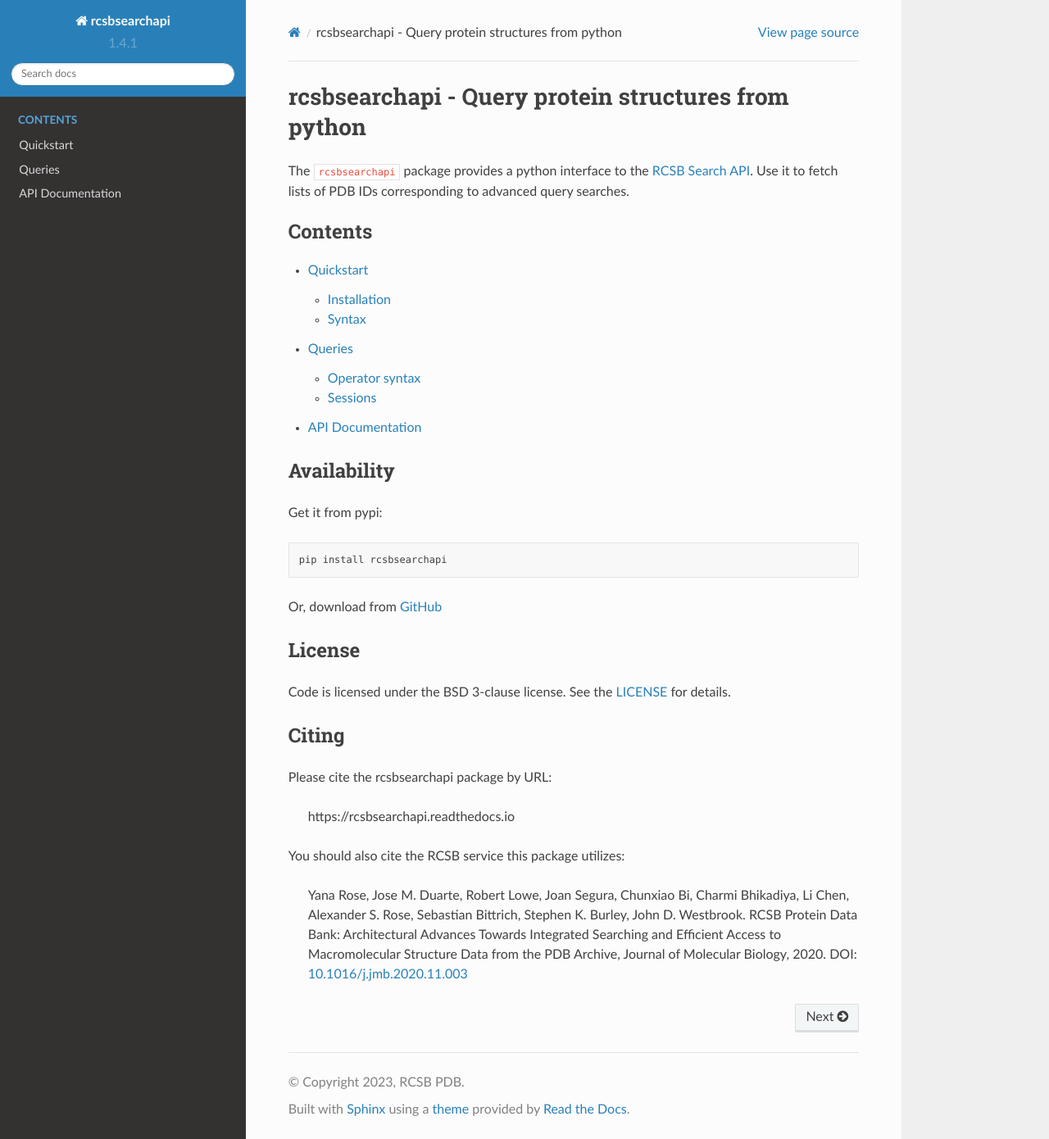
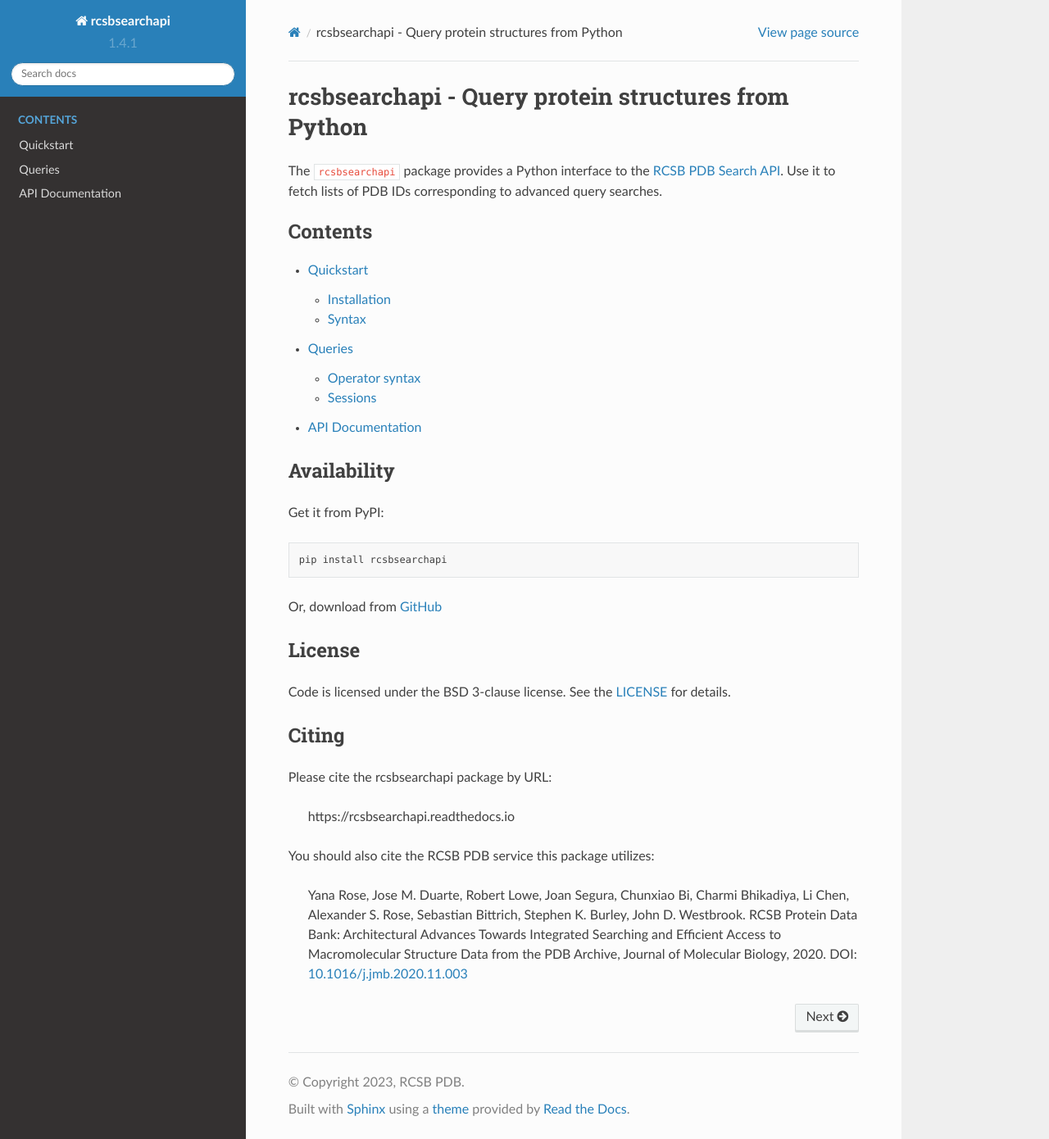
Before and after one commit to rcsb/py-rcsbsearchapi, a Sphinx documentation site: the page built from docs/index.md, in a window 1280 px wide and 1390 px high. Shown: the whole window at 82% size. Built offline with Sphinx 7.4.7 and the Read the Docs theme 2.0.0, drawn with Linux system fonts in a browser that asks for light colours.

Commit message:
Update documentation

````diff
--- a/docs/index.md
+++ b/docs/index.md
@@ -1,6 +1,6 @@
-# rcsbsearchapi - Query protein structures from python
+# rcsbsearchapi - Query protein structures from Python
 
-The `rcsbsearchapi` package provides a python interface to the [RCSB Search API](http://search.rcsb.org/). Use it to fetch lists of PDB IDs corresponding to advanced query searches.
+The `rcsbsearchapi` package provides a Python interface to the [RCSB PDB Search API](http://search.rcsb.org/). Use it to fetch lists of PDB IDs corresponding to advanced query searches.
 
 ```{toctree}
 ---
@@ -14,7 +14,7 @@ api.rst
 
 ## Availability
 
-Get it from pypi:
+Get it from PyPI:
 
     pip install rcsbsearchapi
 
@@ -31,7 +31,7 @@ Please cite the rcsbsearchapi package by URL:
 
 > https://rcsbsearchapi.readthedocs.io
 
-You should also cite the RCSB service this package utilizes:
+You should also cite the RCSB PDB service this package utilizes:
 
 > Yana Rose, Jose M. Duarte, Robert Lowe, Joan Segura, Chunxiao Bi, Charmi
 > Bhikadiya, Li Chen, Alexander S. Rose, Sebastian Bittrich, Stephen K. Burley,
````
Also changed, not shown: README.md (+3 -3 lines), docs/queries.md (+3 -4 lines), docs/quickstart.md (+8 -10 lines), 2 other files.
